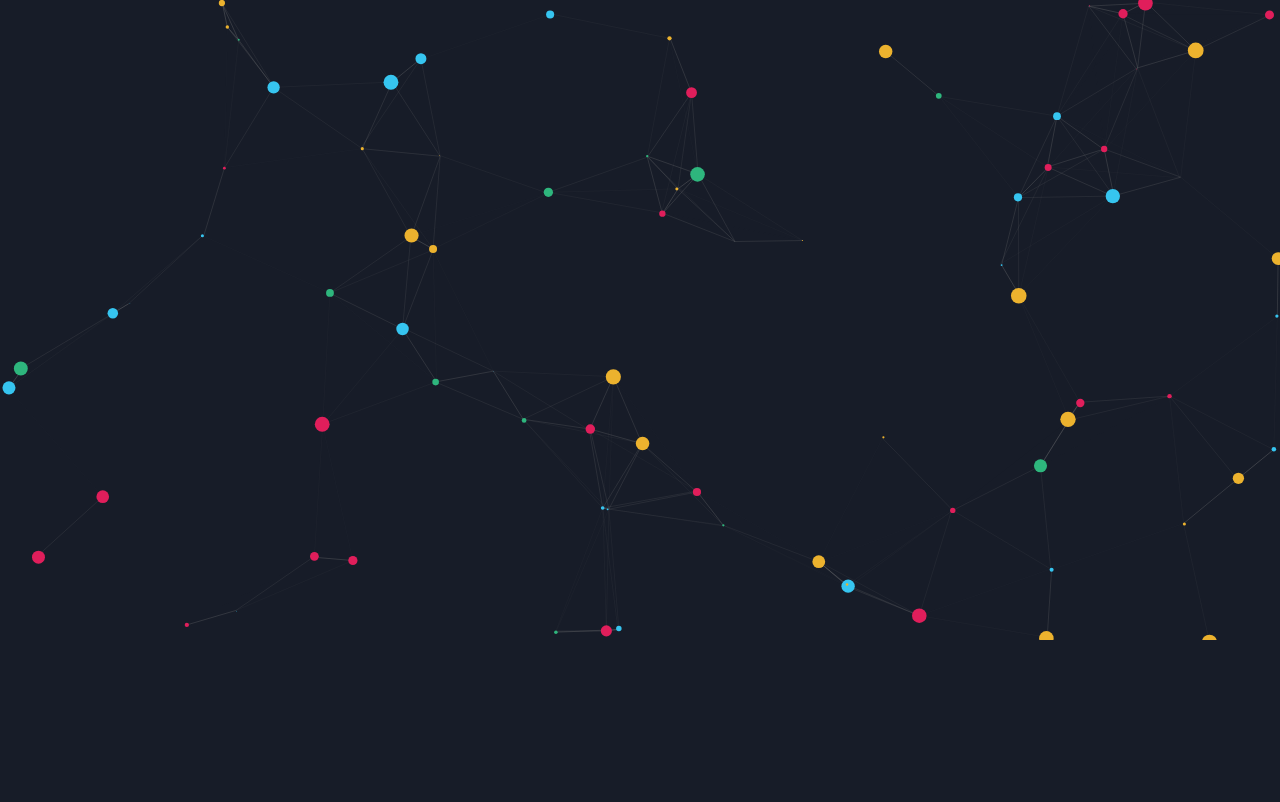
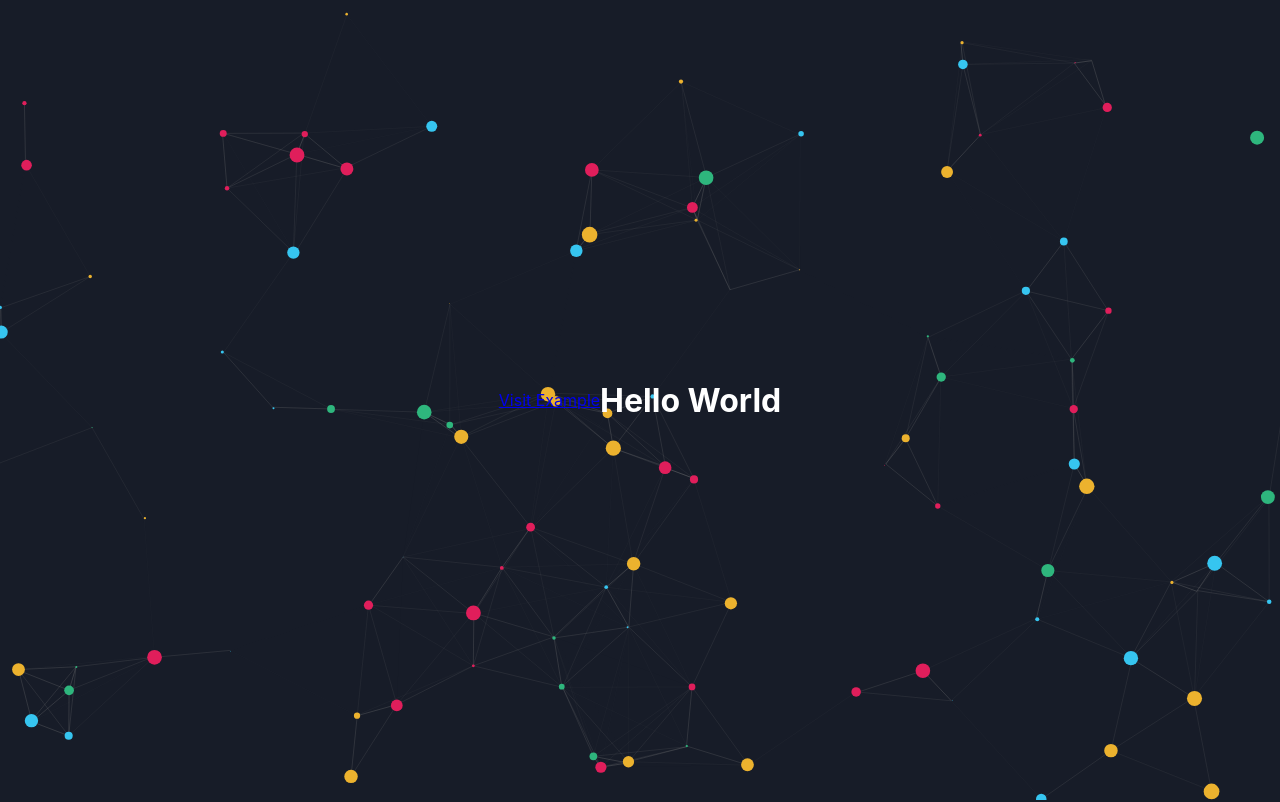
Before and after one commit to Diablo73/Portfolio, a React (Create React App) app in the folder portfolio-app/: page /portfolio/home in a window 1280 px wide. Shown: the top 802 px of the page. Built offline with nearby package versions, Linux system fonts and the light colour scheme; a web font is replaced by a local one.

Commit message:
particles js in background

```diff
--- a/portfolio-app/src/css/index.css
+++ b/portfolio-app/src/css/index.css
@@ -12,3 +12,12 @@ body {
 code {
 	font-family: source-code-pro, Menlo, Monaco, Consolas, 'Courier New', monospace;
 }
+
+#particles-js {
+	position: fixed;
+	top: 0;
+	left: 0;
+	width: 100%;
+	height: 100%;
+	z-index: -1;
+}
--- a/portfolio-app/src/pages/splash/Splash.css
+++ b/portfolio-app/src/pages/splash/Splash.css
@@ -1,11 +1,10 @@
 .splash-container {
 	display: flex;
-	flex-direction: column;
 	justify-content: center;
 	align-items: center;
 	height: 100vh;
-	background-color: #171c28;
 	color: #ffffff;
+	pointer-events: none;
 }
 
 .splash-title {
@@ -255,3 +254,7 @@
 		visibility: hidden;
 	}
 }
+
+.splash-container > * {
+	pointer-events: auto;
+}
```
Also changed, not shown: portfolio-app/public/diablo_developer.jpg (added).
